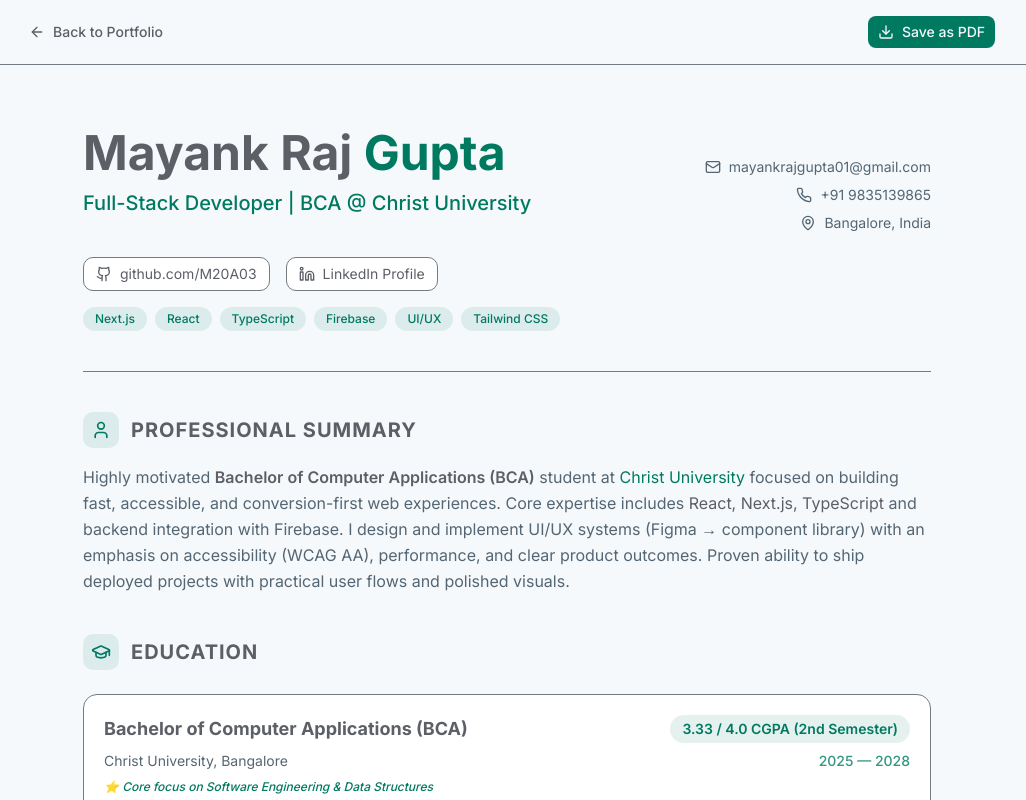
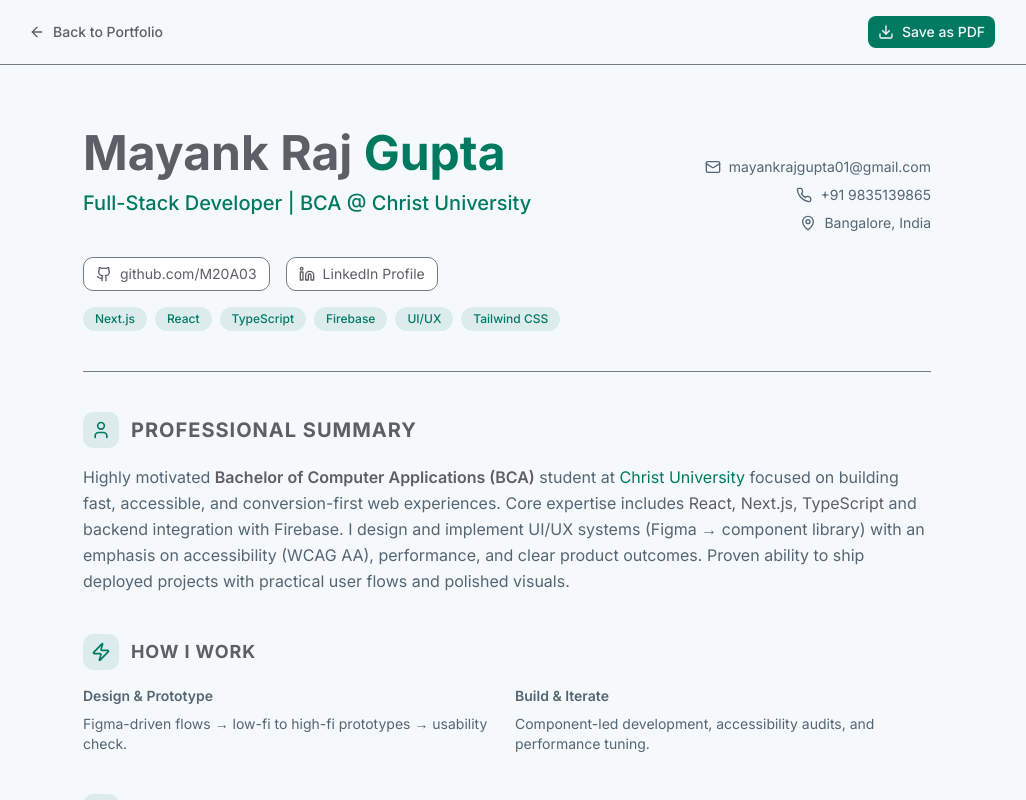
Before and after one commit to M20A03/Portfolio, a Next.js app: page /resume in a window 1280 px wide. Shown: the top 800 px of the page, without its empty margins (133-1159 px from the left). Built offline with nearby package versions, Linux system fonts and the light colour scheme.

Commit message:
Resume: recruiter-friendly workflow, hide PDF on xs screens

```diff
--- a/app/resume/page.tsx
+++ b/app/resume/page.tsx
@@ -46,7 +46,7 @@ export default function ResumePage() {
             </Button>
           </Link>
           <div className="flex items-center gap-3">
-            <Button size="sm" className="gap-2" asChild>
+            <Button size="sm" className="gap-2 hidden sm:flex" asChild>
               <a href="/RESUME_Mayank Raj Gupta.pdf" download="RESUME_Mayank Raj Gupta.pdf">
                 <Download className="w-4 h-4" />
                 Save as PDF
@@ -128,6 +128,26 @@ export default function ResumePage() {
             <p className="text-muted-foreground leading-relaxed">
               Highly motivated <span className="text-foreground font-semibold">Bachelor of Computer Applications (BCA)</span> student at <span className="text-primary">Christ University</span> focused on building fast, accessible, and conversion-first web experiences. Core expertise includes <span className="text-foreground">React, Next.js, TypeScript</span> and backend integration with Firebase. I design and implement UI/UX systems (Figma → component library) with an emphasis on accessibility (WCAG AA), performance, and clear product outcomes. Proven ability to ship deployed projects with practical user flows and polished visuals.
             </p>
+          </motion.section>
+
+          {/* How I work - recruiter friendly */}
+          <motion.section variants={fadeInUp}>
+            <div className="flex items-center gap-3 mb-4">
+              <div className="p-2 rounded-lg bg-primary/10">
+                <Zap className="w-5 h-5 text-primary" />
+              </div>
+              <h2 className="text-lg font-bold text-foreground uppercase tracking-wider">How I work</h2>
+            </div>
+            <div className="grid sm:grid-cols-2 gap-4 text-sm text-muted-foreground">
+              <div className="space-y-2">
+                <p className="font-semibold">Design & Prototype</p>
+                <p>Figma-driven flows → low-fi to high-fi prototypes → usability check.</p>
+              </div>
+              <div className="space-y-2">
+                <p className="font-semibold">Build & Iterate</p>
+                <p>Component-led development, accessibility audits, and performance tuning.</p>
+              </div>
+            </div>
           </motion.section>
 
           {/* Academic Qualifications */}
```
